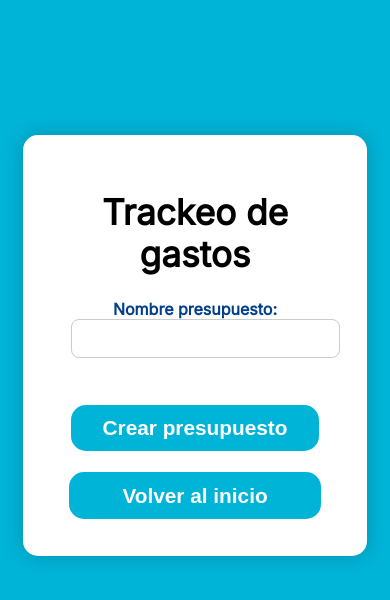
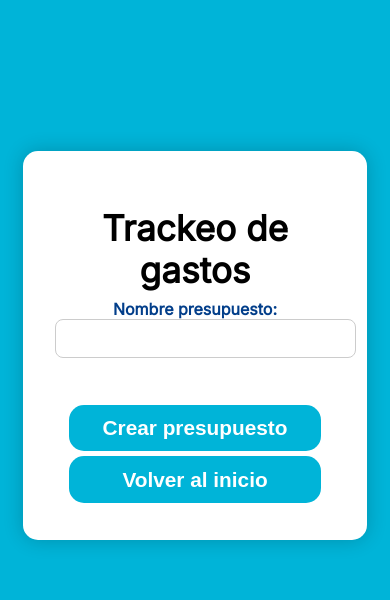
Before and after one commit to RodoAlbornoz/Proyecto-manejo-de-finanzas, a Flask app: template templates/new-budget.html in a window 390 px wide. Shown: the part 56-656 px from the top of the page. Run offline with Flask 3, Linux system fonts and the light colour scheme; the template is opened without the code that fills it, so the values that code supplies are empty.

Commit message:
Buttons are now responsive

```diff
--- a/static/css/styles.css
+++ b/static/css/styles.css
@@ -124,6 +124,7 @@ form .form {
 @media screen and (max-width: 885px) {
     .content {
         width: 75%;
+        max-width: 400px;
     }
 
     button {
@@ -133,10 +134,7 @@ form .form {
 
     form {
         align-items: center;
-    }
-
-    form button {
-        width: 100%;
+        padding: 0rem;
     }
 
     .form {
```
